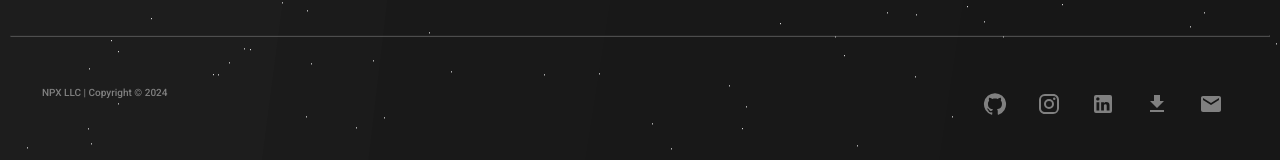
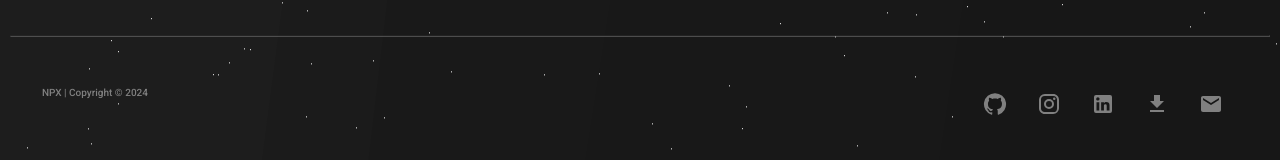
Before and after one commit to noel-pena/Portfolio-V3, a React (Vite) app: page / in a window 1280 px wide. Shown: the part 2637-2797 px from the top of the page. Built offline with nearby package versions, Linux system fonts and the light colour scheme.

Commit message:
added skills and fixing footer links

```diff
--- a/src/components/Footer.jsx
+++ b/src/components/Footer.jsx
@@ -25,7 +25,7 @@ export const Footer = () => {
             marginTop: "10px",
           }}
         >
-          NPX LLC | Copyright © {year}
+          NPX | Copyright © {year}
         </Grid>
         <Grid item xs={6} style={{ textAlign: "right" }}>
           <a href="https://github.com/noel-pena">
@@ -34,7 +34,7 @@ export const Footer = () => {
           <a href="https://www.instagram.com/i_am_omen/">
             <InstagramIcon className="footer-icons" />
           </a>
-          <a href="https://linkedin.com/in/noel-pe%C3%B1a-1138aa167">
+          <a href="https://linkedin.com/in/noel-pena-1138aa167">
             <LinkedInIcon className="footer-icons" />
           </a>
           <a href="https://cdn.noel-pena.com/Noel-Pena.pdf">
--- a/src/components/Skills.jsx
+++ b/src/components/Skills.jsx
@@ -2,7 +2,7 @@ import { Grid } from "@mui/material";
 import { WordBox } from "./sub-component/WordBox";
 
 const inputText =
-  "React.js JavaScript Vite HTML CSS Bootstrap Tailwind•CSS Git GitHub Node.js Express.js EJS REST•APIs SQL PostgreSQL MySQL oauth Material•UI jQuery CloudFront S3•Bucket Route•53";
+  "React.js JavaScript Vite HTML CSS Bootstrap Tailwind•CSS Git GitHub Node.js Express.js EJS REST•APIs SQL PostgreSQL MongoDB MySQL oauth Material•UI jQuery CloudFront S3•Bucket Route•53";
 
 const Word = () => {
   return (
```
